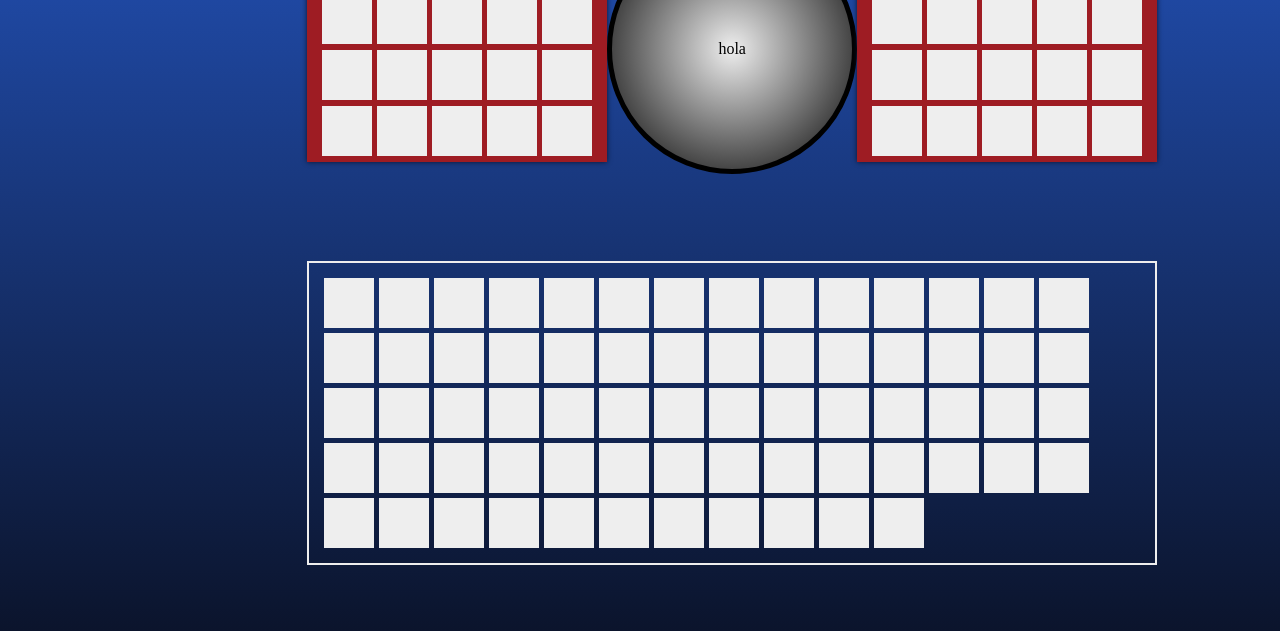
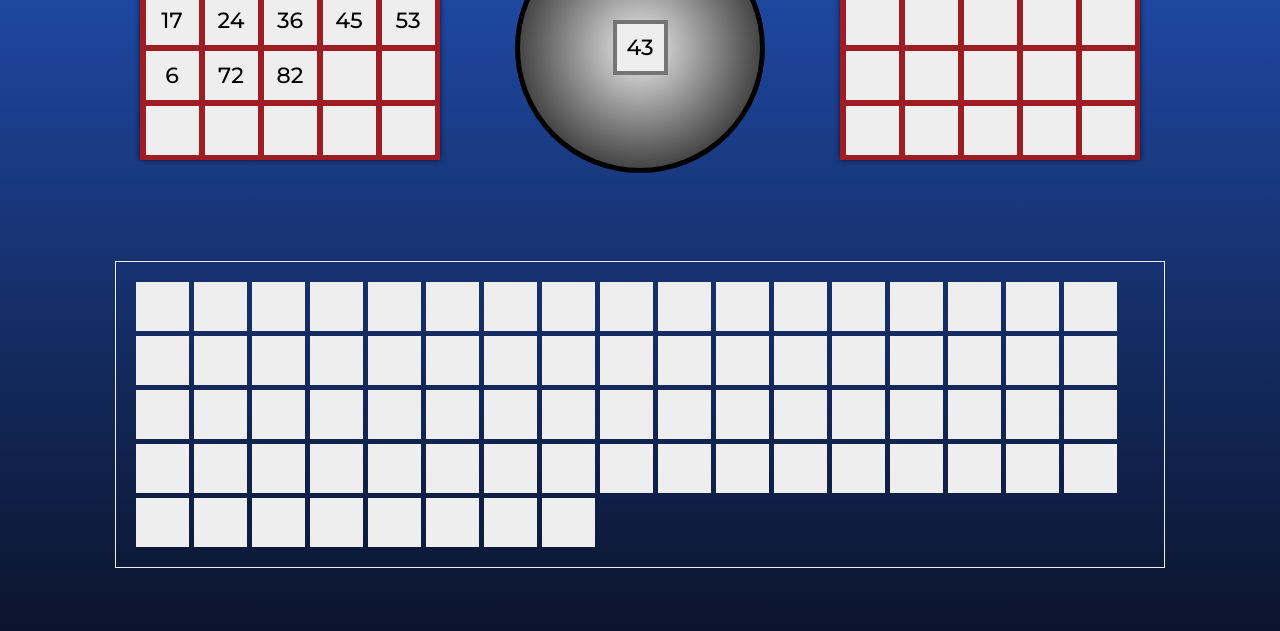
Before and after one commit to Javier4le/manzdev-retos-bingo, a website built with Vite: page src/index.html in a window 1280 px wide. Shown: the part 169-800 px from the top of the page. Built offline with nearby package versions, Linux system fonts and the light colour scheme.

Commit message:
FIX: Background height overflow

```diff
--- a/src/index.css
+++ b/src/index.css
@@ -1,79 +1,94 @@
+@font-face {
+	font-style: normal;
+	font-family: "Montserrat Medium";
+	font-weight: 500;
+	src: url("assets/fonts/Montserrat/Montserrat-Medium.ttf") format('truetype');
+}
+
+
+
 * {
 	margin: 0;
 	box-sizing: border-box;
 	padding: 0;
 	list-style: none;
 	text-decoration: none;
+	font-family: 'Montserrat Medium', sans-serif;
+}
+
+html {
+	height: 100%;
+	width: 100%;
+	overflow: hidden;
 }
 
 body {
-   /* display: flex;
-   align-items: center;
-   justify-content: center; */
-   background: linear-gradient(to bottom, #2455c0, #0b142c);
-   /* min-height: 100%; */
-   height: 100vh;
 	display: grid;
-   place-content: center;
-   /* max-height: fit-content; */
-   /* width: auto; */
-   /* height: fit-content; */
+	background: linear-gradient(to bottom, #2455c0, #0b142c) fixed;
+	background-size: cover;
+	background-repeat: no-repeat;
+	height: 100%;
+	overflow: auto;
+	place-items: center;
 }
+
+
 
 .container {
 	display: grid;
 	grid-template-rows: repeat(2, 1fr);
-   /* border: 1px solid red; */
-   margin: 24%;
+	width: 1050px;
 	gap: 60px;
-   /* height: 100%; */
-   /* width: 50%; */
+	justify-items: center;
 }
 
 .top-container {
 	display: grid;
+	align-items: center;
 	grid-template-columns: repeat(3, 1fr);
-   align-items: center;
+	width: 100%;
 	justify-items: center;
-   /* border: 1px solid red; */
-   width: 100%;
 }
 
 .cardboard {
 	display: flex;
 	flex-direction: column;
+	justify-content: center;
+	align-items: center;
 	background: #9e1c23;
 	height: 225px;
 	width: 300px;
 	text-transform: uppercase;
 	text-align: center;
 	box-shadow: #0b142c 0px 0px 5px;
-   align-items: center;
-   justify-content: center;
 }
 
 .cardboard h2 {
-   margin: 15px 0;
+	margin: 12px 0;
+	font-size: 30px;
 	color: #eee;
 }
 
 .cardboard-content {
 	display: grid;
+	justify-content: center;
+	align-content: center;
 	grid-template-columns: repeat(5, 1fr);
 	grid-template-rows: repeat(3, 1fr);
 	margin: 0 5px 5px;
 	height: 100%;
 	width: auto;
-   gap: 5px;
-   align-content: center;
-   justify-content: center;
+	gap: 6px;
 }
 
 .box {
+	display: flex;
+	justify-content: center;
+	align-items: center;
 	background: #eee;
-   height: 50px;
-   width: 50px;
-
+	height: 49px;
+	width: 53px;
+	font-size: 22px;
 }
 
 .bombo {
@@ -87,18 +102,20 @@ body {
 	width: 250px;
 }
 
-
-
+.bombo > .box {
+	border: 4px solid #757575;
+	height: 55px;
+	width: 55px;
+}
 
 
 .bottom-container {
 	display: flex;
-   border: 2px solid #eee;
+	align-content: baseline;
+	flex-wrap: wrap;
+	border: 1px solid #eee;
+	min-height: 19.1875rem;
 	width: 100%;
-   flex-wrap: wrap;
-   align-content: baseline;
-   /* overflow: hidden; */
+	padding: 20px;
 	gap: 5px;
-   /* margin-top: 20px; */
-   padding: 15px;
 }
--- a/src/index.html
+++ b/src/index.html
@@ -12,19 +12,18 @@
 <body>
 
    <div class="container">
-
       <div class="top-container">
          <div class="cardboard">
             <h2>Player</h2>
             <div class="cardboard-content">
-               <div class="box"></div>
-               <div class="box"></div>
-               <div class="box"></div>
-               <div class="box"></div>
-               <div class="box"></div>
-               <div class="box"></div>
-               <div class="box"></div>
-               <div class="box"></div>
+               <div class="box">17</div>
+               <div class="box">24</div>
+               <div class="box">36</div>
+               <div class="box">45</div>
+               <div class="box">53</div>
+               <div class="box">6</div>
+               <div class="box">72</div>
+               <div class="box">82</div>
                <div class="box"></div>
                <div class="box"></div>
                <div class="box"></div>
@@ -35,7 +34,7 @@
             </div>
          </div>
          <div class="bombo">
-            hola
+            <div class="box">43</div>
          </div>
          <div class="cardboard">
             <h2>CPU</h2>
@@ -126,6 +125,15 @@
          <div class="box"></div>
          <div class="box"></div>
          <div class="box"></div>
+         <div class="box"></div>
+         <div class="box"></div>
+         <div class="box"></div>
+         <div class="box"></div>
+         <div class="box"></div>
+         <div class="box"></div>
+         <div class="box"></div>
+         <div class="box"></div>
+         <div class="box"></div>
 
       </div>
    </div>
```
Also changed, not shown: src/assets/fonts/Montserrat/Montserrat-Black.ttf (added), src/assets/fonts/Montserrat/Montserrat-BlackItalic.ttf (added), src/assets/fonts/Montserrat/Montserrat-Bold.ttf (added), src/assets/fonts/Montserrat/Montserrat-BoldItalic.ttf (added), src/assets/fonts/Montserrat/Montserrat-ExtraBold.ttf (added), src/assets/fonts/Montserrat/Montserrat-ExtraBoldItalic.ttf (added), src/assets/fonts/Montserrat/Montserrat-ExtraLight.ttf (added), src/assets/fonts/Montserrat/Montserrat-ExtraLightItalic.ttf (added), src/assets/fonts/Montserrat/Montserrat-Italic.ttf (added), src/assets/fonts/Montserrat/Montserrat-Light.ttf (added), src/assets/fonts/Montserrat/Montserrat-LightItalic.ttf (added), src/assets/fonts/Montserrat/Montserrat-Medium.ttf (added), src/assets/fonts/Montserrat/Montserrat-MediumItalic.ttf (added), src/assets/fonts/Montserrat/Montserrat-Regular.ttf (added), 4 more files. Lines whose indentation alone changed are shown as unchanged.
